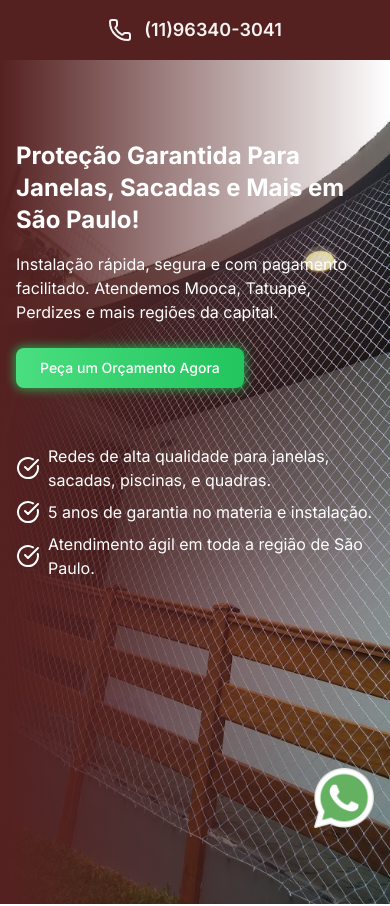
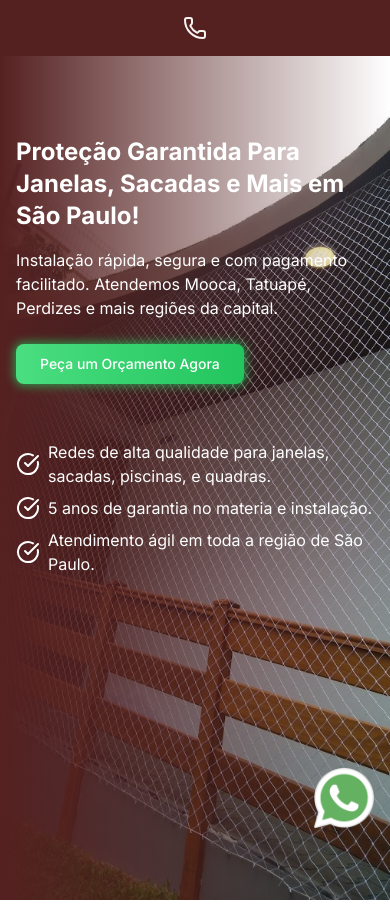
Before and after one commit to williandeitosi/mooca-redes-protecao, a Next.js app: page / in a window 390 px wide. Shown: the top 906 px of the page. Built offline with nearby package versions, Linux system fonts and the light colour scheme.

Commit message:
feat: implement phone number

```diff
--- a/app/page.tsx
+++ b/app/page.tsx
@@ -21,7 +21,6 @@ export default function Home() {
         <div className="container mx-auto px-4">
           <h1 className="text-lg md:text-2xl font-semibold flex gap-3 items-center justify-center">
             <Phone />
-            (11)96340-3041
           </h1>
         </div>
       </header>
@@ -47,14 +46,18 @@ export default function Home() {
                 Instalação rápida, segura e com pagamento facilitado. Atendemos
                 Mooca, Tatuapé, Perdizes e mais regiões da capital.
               </p>
+              <Link
+                href="https://wa.me/5511963403041?text=Encontrei%20voc%C3%AA%20pelo%20site%20e%20estou%20entrando%20em%20contato%20para%20solicitar%20uma%20cotação"
+                target="_blank"
+              >
                 <Button
                   size="lg"
-                className="mb-6 bg-gradient-to-r from-green-400 to-green-500 text-white px-6 py-3 rounded-lg transform transition duration-300 hover:scale-105 shadow-[0_0_10px_2px_rgba(34,197,94,0.7)] hover:shadow-[0_0_20px_5px_rgba(34,197,94,0.8)] "
+                  className="mb-6 bg-gradient-to-r from-green-400 to-green-500 text-white px-6 py-3 rounded-lg transform transition duration-300 hover:scale-105 shadow-[0_0_10px_2px_rgba(34,197,94,0.7)] hover:shadow-[0_0_20px_5px_rgba(34,197,94,0.8)]"
                 >
-                <Link href="https://wa.me/SEU_NUMERO_AQUI" target="_blank">
                   Peça um Orçamento Agora
+                </Button>
               </Link>
-              </Button>
+
               <ul className="space-y-2 text-white mt-8 md:mt-0 text-md md:text-xl">
                 <li className="flex items-center">
                   <CheckCircle className="mr-2 flex-shrink-0" /> Redes de alta
@@ -194,6 +197,10 @@ export default function Home() {
               ))}
             </div>
             <div className="text-center">
+              <Link
+                href="https://wa.me/5511963403041?text=Encontrei%20voc%C3%AA%20pelo%20site%20e%20estou%20entrando%20em%20contato%20para%20solicitar%20uma%20cotação"
+                target="_blank"
+              >
                 <Button
                   size="lg"
                   className="bg-gradient-to-r from-green-400 to-green-500 text-white px-6 py-3 rounded-lg transform transition duration-300 hover:scale-105 shadow-[0_0_10px_2px_rgba(34,197,94,0.7)] hover:shadow-[0_0_20px_5px_rgba(34,197,94,0.8)]"
@@ -202,6 +209,7 @@ export default function Home() {
                     Agende Agora Mesmo o Seu Atendimento!
                   </Link>
                 </Button>
+              </Link>
             </div>
           </div>
         </section>
@@ -260,6 +268,10 @@ export default function Home() {
             <p className="text-xl mb-8">
               A segurança que sua família merece está a um clique de distância.
             </p>
+            <Link
+              href="https://wa.me/5511963403041?text=Encontrei%20voc%C3%AA%20pelo%20site%20e%20estou%20entrando%20em%20contato%20para%20solicitar%20uma%20cotação"
+              target="_blank"
+            >
               <Button
                 size="lg"
                 className="mb-8 bg-gradient-to-r from-green-400 to-green-500 text-white px-6 py-3 rounded-lg transform transition duration-300 hover:scale-105 shadow-[0_0_10px_2px_rgba(34,197,94,0.7)] hover:shadow-[0_0_20px_5px_rgba(34,197,94,0.8)]"
@@ -268,6 +280,7 @@ export default function Home() {
                   Solicite um Orçamento Agora!
                 </Link>
               </Button>
+            </Link>
             <div className="flex justify-center items-center">
               <Shield className="w-12 h-12 mr-4" />
               <p className="text-lg font-semibold">
@@ -277,7 +290,10 @@ export default function Home() {
           </div>
         </section>
         <div className="fixed bottom-4 right-4 z-50 cursor-pointer hover:opacity-90 hover:scale-110 transform transition duration-150">
-          <Link href="https://wa.me/SEU_NUMERO_AQUI" target="_blank">
+          <Link
+            href="https://wa.me/5511963403041?text=Encontrei%20voc%C3%AA%20pelo%20site%20e%20estou%20entrando%20em%20contato%20para%20solicitar%20uma%20cotação"
+            target="_blank"
+          >
             <Image
               src="/images/whatsapp.png"
               alt="Fale conosco pelo WhatsApp"
```
Lines whose indentation alone changed are shown as unchanged.
